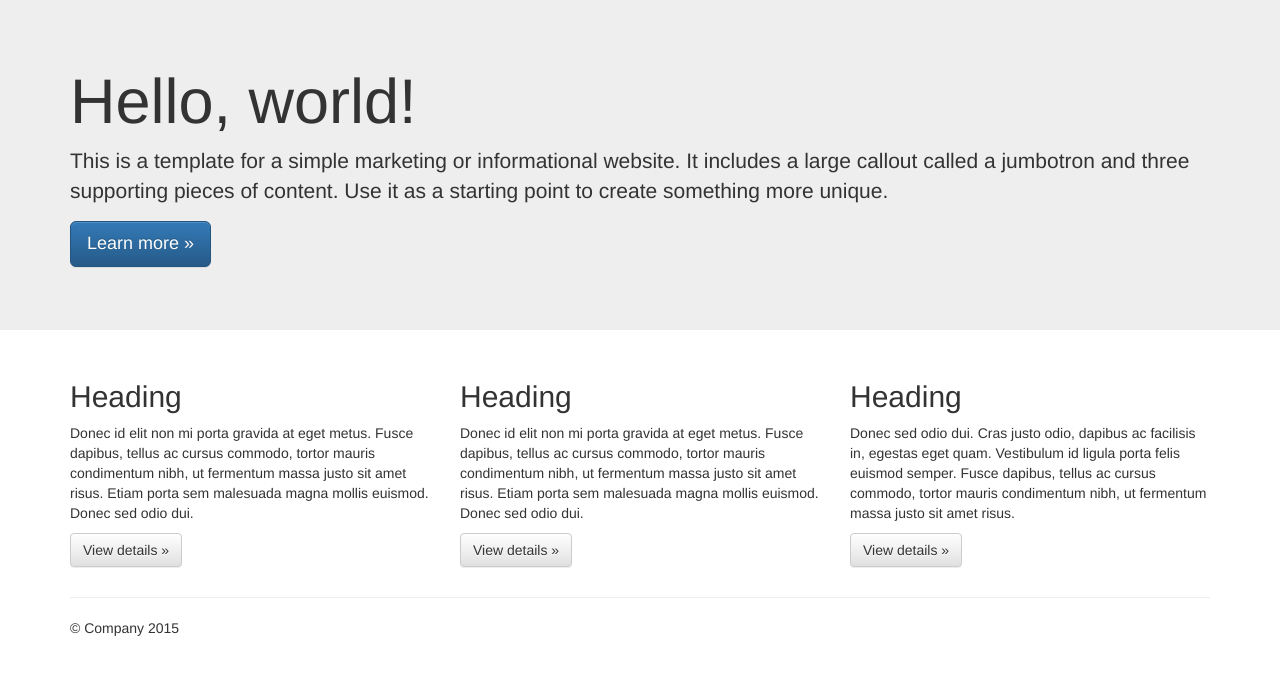
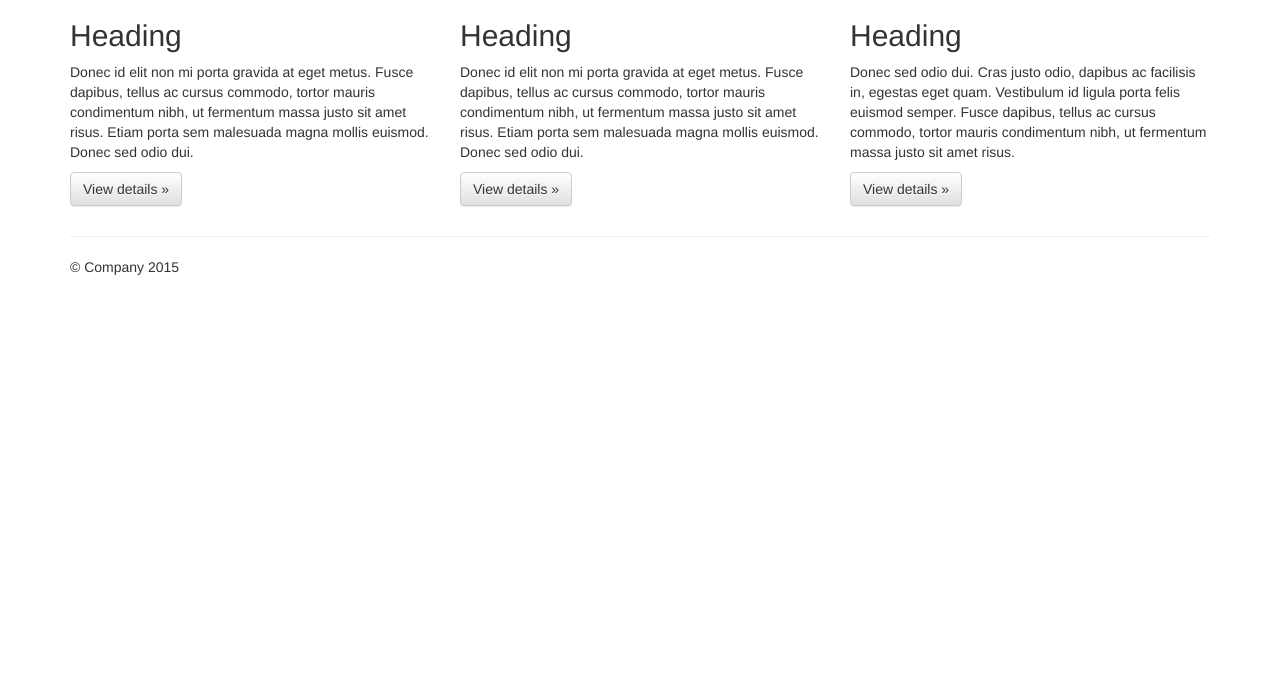
Before and after one commit to rtduany/mysite, a Django app: template templates/base.html in a window 1280 px wide. Shown: the part 51-726 px from the top of the page. Run offline with Django 3.2, Linux system fonts and the light colour scheme; the template is opened without the code that fills it, so the values that code supplies are empty; some libraries are stand-ins or nearby versions.

Commit message:
Deleted the <div> HTML tag and its contents

```diff
--- a/templates/base.html
+++ b/templates/base.html
@@ -52,14 +52,6 @@
 			</div><!--/.navbar-collapse -->
 		</div>
 		</nav>
-		<!-- Main jumbotron for a primary marketing message or call to action -->
-		<div class="jumbotron">
-			<div class="container">
-				<h1>Hello, world!</h1>
-				<p>This is a template for a simple marketing or informational website. It includes a large callout called a jumbotron and three supporting pieces of content. Use it as a starting point to create something more unique.</p>
-				<p><a class="btn btn-primary btn-lg" href="#" role="button">Learn more &raquo;</a></p>
-			</div>
-		</div>
 
 		<div class="container">
 			<!-- Example row of columns -->
```
